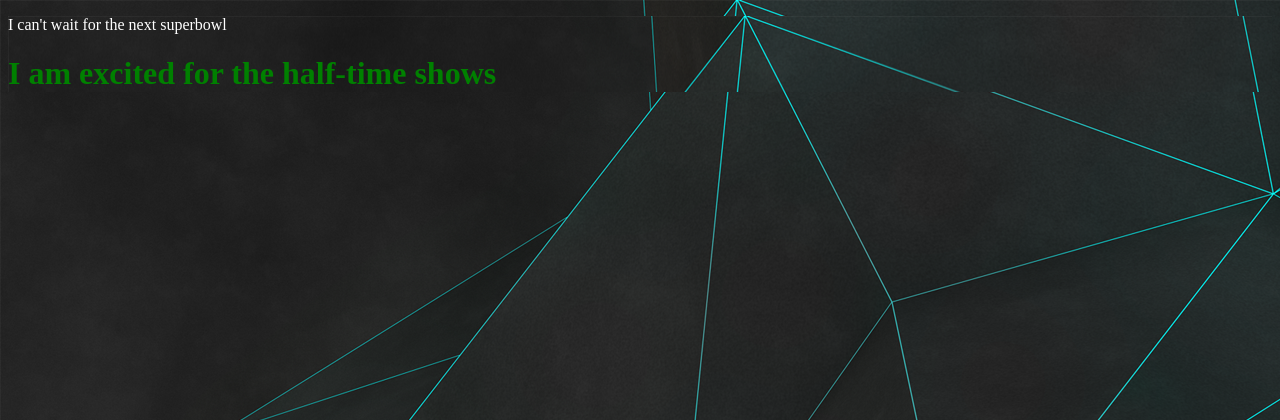
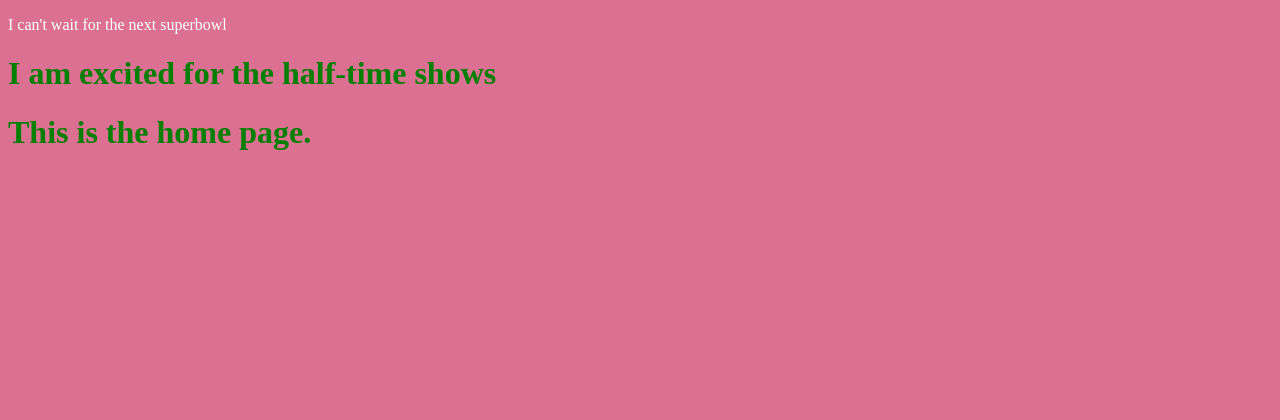
Before and after one commit to ananthakrishnanh/Learning-Flask, a Flask app: page / in a window 1280 px wide. Shown: the top 420 px of the page. Run offline with Flask 2, Linux system fonts and the light colour scheme.

Commit message:
Template inheritance

```diff
--- a/static/css/style.css
+++ b/static/css/style.css
@@ -2,7 +2,7 @@ p{
     color: white;
 }
 html,body{
-    background-image: url("../image/1567665.png");
+    background-color: palevioletred;
 }
 
 h1{
--- a/templates/index.html
+++ b/templates/index.html
@@ -1,12 +1,5 @@
-<!DOCTYPE html>
-<html lang="en">
-<head>
-    <meta charset="UTF-8">
-    <link rel="stylesheet" href="../static/css/style.css">
-    <title>This only shows up in the browser tab</title>
-</head>
-<body>
-    <p>I can't wait for the next superbowl</p>
-    <h1>I am excited for the half-time shows</h1>
-</body>
-</html>
+{% extends 'structure.html' %}
+
+    {% block main %}
+        <h1>This is the home page.</h1>
+    {% endblock %}
--- /dev/null
+++ b/templates/structure.html
@@ -0,0 +1,17 @@
+<!DOCTYPE html>
+<html lang="en">
+<head>
+    <meta charset="UTF-8">
+    <link rel="stylesheet" href="../static/css/style.css">
+    <title>This only shows up in the browser tab</title>
+</head>
+<body>
+    <p>I can't wait for the next superbowl</p>
+    <h1>I am excited for the half-time shows</h1>
+    <div>
+        {% block main %}
+            <h1>This only shows on structure.html</h1>
+        {% endblock main %}
+    </div>
+</body>
+</html>
```
